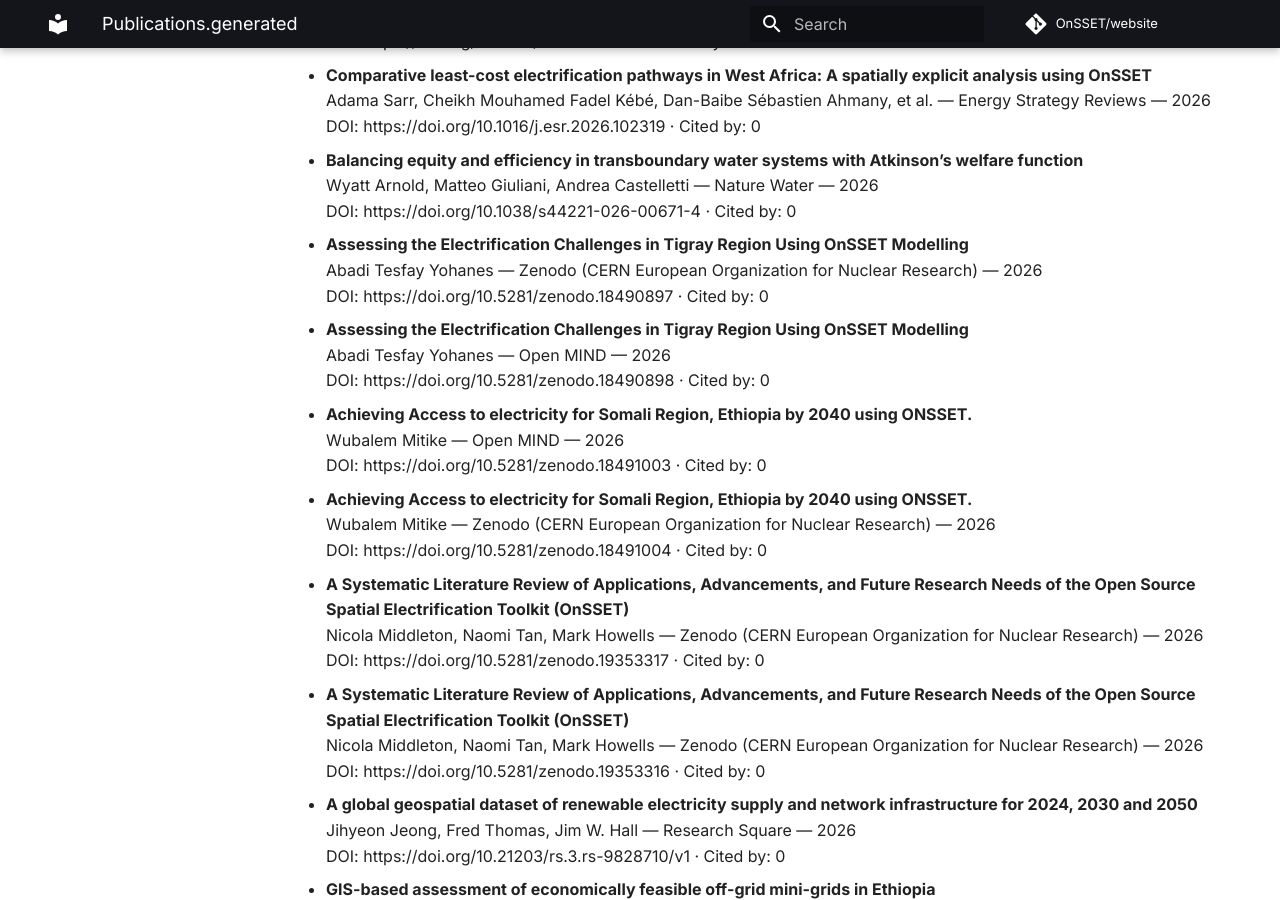
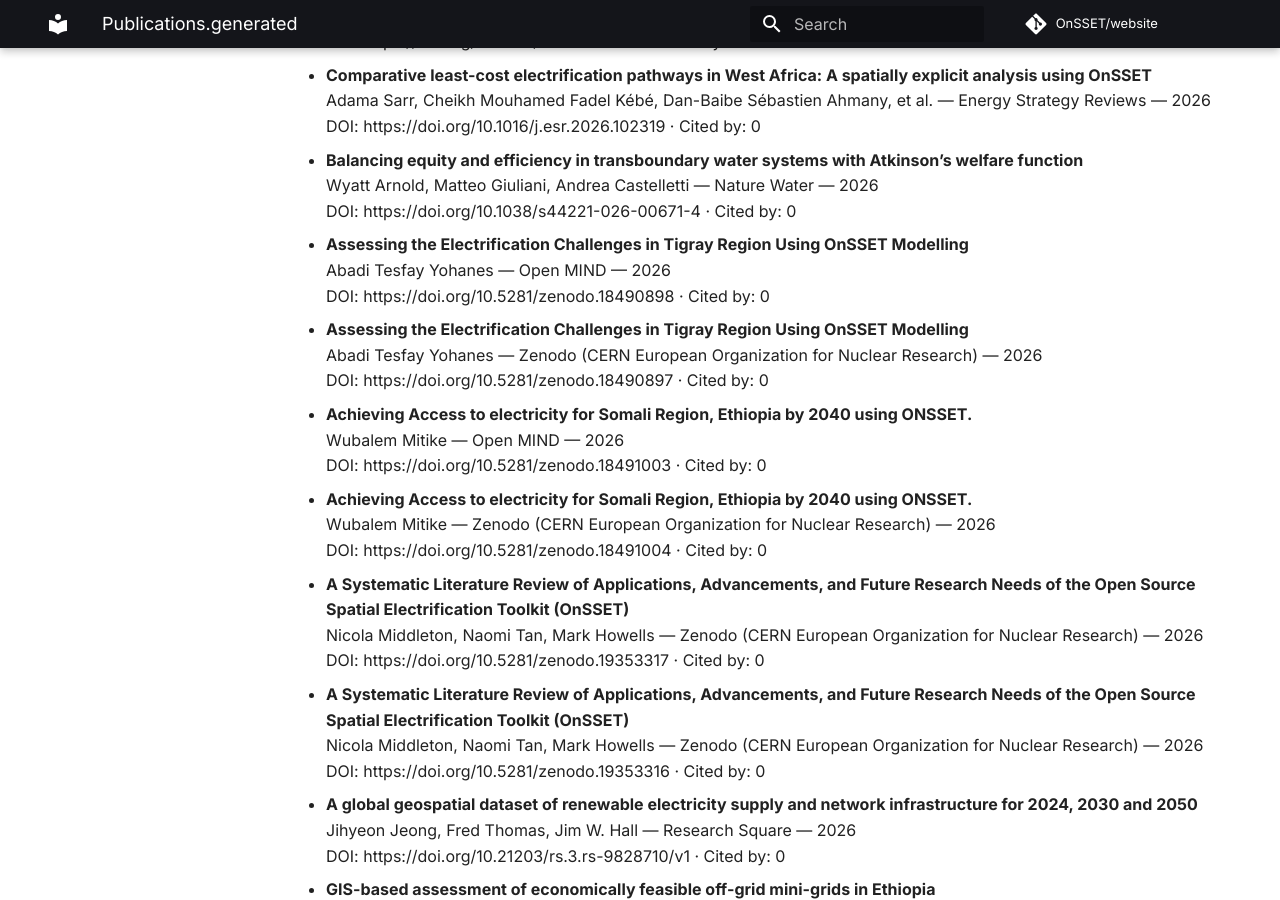
Before and after one commit to OnSSET/website, an MkDocs documentation site: the page built from docs/publications.generated.md, in a window 1280 px wide and 900 px high, scrolled down 7365 px. Built offline with MkDocs 1.6.1 and Material for MkDocs 9.7.7, drawn with Linux system fonts in a browser that asks for light colours; comment, search, counter and statistics services are not loaded; some of the changed text lies outside the part shown.

```diff
--- a/docs/publications.generated.md
+++ b/docs/publications.generated.md
@@ -92,11 +92,11 @@ No results found.
 
 - **Moderniser l'Accès à l'Électricité à Madagascar - Perspectives issues de la modélisation géospatiale GEP-OnSSET**
   Christian TOMBO — Zenodo (CERN European Organization for Nuclear Research) — 2026
-  DOI: https://doi.org/10.5281/zenodo.21530438 · Cited by: 0
+  DOI: https://doi.org/10.5281/zenodo.21530439 · Cited by: 0
 
 - **Moderniser l'Accès à l'Électricité à Madagascar - Perspectives issues de la modélisation géospatiale GEP-OnSSET**
   Christian TOMBO — Zenodo (CERN European Organization for Nuclear Research) — 2026
-  DOI: https://doi.org/10.5281/zenodo.21530439 · Cited by: 0
+  DOI: https://doi.org/10.5281/zenodo.21530438 · Cited by: 0
 
 - **MALAWI'S GEOSPATIAL MODELLING FOR ELECTRIFICATION PLANNING USING ONSSET**
   Peter Mbisah — Zenodo (CERN European Organization for Nuclear Research) — 2026
@@ -319,12 +319,12 @@ No results found.
   DOI: https://doi.org/10.1038/s44221-026-00671-4 · Cited by: 0
 
 - **Assessing the Electrification Challenges in Tigray Region Using OnSSET Modelling**
+  Abadi Tesfay Yohanes — Open MIND — 2026
+  DOI: https://doi.org/10.5281/zenodo.18490898 · Cited by: 0
+
+- **Assessing the Electrification Challenges in Tigray Region Using OnSSET Modelling**
   Abadi Tesfay Yohanes — Zenodo (CERN European Organization for Nuclear Research) — 2026
   DOI: https://doi.org/10.5281/zenodo.18490897 · Cited by: 0
-
-- **Assessing the Electrification Challenges in Tigray Region Using OnSSET Modelling**
-  Abadi Tesfay Yohanes — Open MIND — 2026
-  DOI: https://doi.org/10.5281/zenodo.18490898 · Cited by: 0
 
 - **Achieving Access to electricity for Somali Region, Ethiopia by 2040 using ONSSET.**
   Wubalem Mitike — Open MIND — 2026
@@ -404,11 +404,11 @@ No results found.
 
 - **OnSSET with spatial changes in urbanisation in Kenya**
   Omondi, Cynthia Achieng — Zenodo (CERN European Organization for Nuclear Research) — 2025
-  DOI: https://doi.org/10.5281/zenodo.17961683 · Cited by: 0
+  DOI: https://doi.org/10.5281/zenodo.17961682 · Cited by: 0
 
 - **OnSSET with spatial changes in urbanisation in Kenya**
   Omondi, Cynthia Achieng — Zenodo (CERN European Organization for Nuclear Research) — 2025
-  DOI: https://doi.org/10.5281/zenodo.17961682 · Cited by: 0
+  DOI: https://doi.org/10.5281/zenodo.17961683 · Cited by: 0
 
 - **Mapping the Landscape of Open Science Research in Africa: A Bibliometric Analysis**
   Samuel Ankamah, Vivian Amponsah, Francis Yeboah, et al. — Ghana Library Journal — 2025
```
